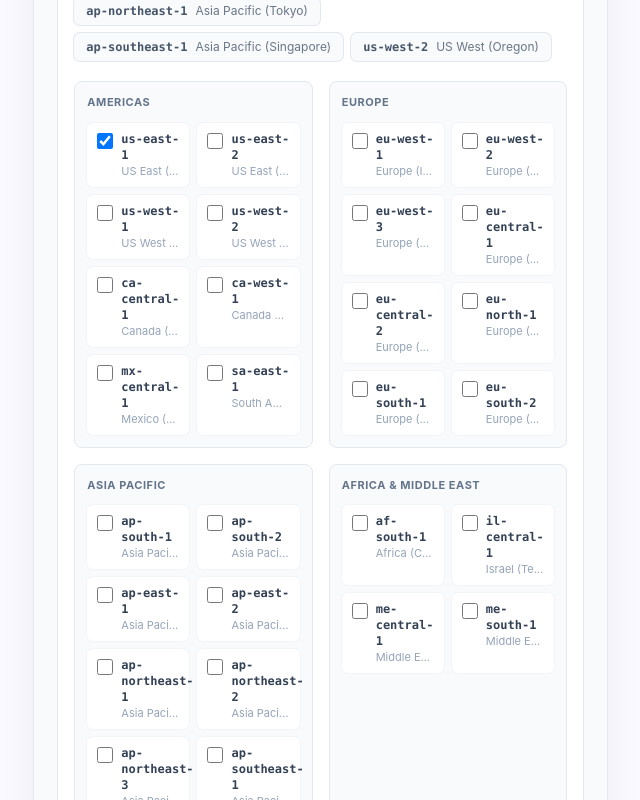
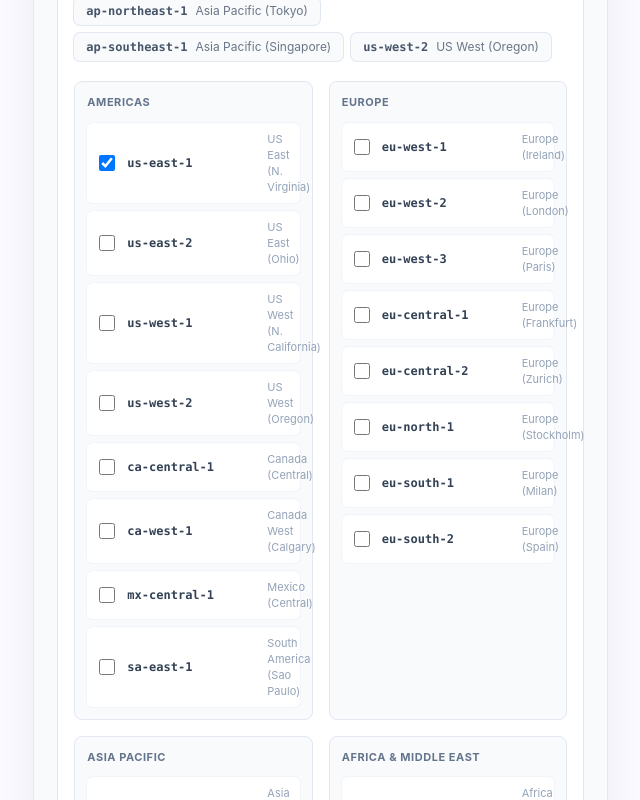
Before and after one commit to hkjs96/aws-alert-manager, a Next.js app in the folder frontend/: page /customers in a window 1280 px wide. Shown: the part 1020-1820 px from the top of the page, without its empty margins (640-1280 px from the left). Built offline with nearby package versions, Linux system fonts and the light colour scheme; no server answers.

Commit message:
show region options as single-row list

```diff
--- a/frontend/components/settings/AccountSection.tsx
+++ b/frontend/components/settings/AccountSection.tsx
@@ -359,18 +359,18 @@ export function AccountSection({ accounts, customers }: AccountSectionProps) {
                     <div className="mb-3 text-[11px] font-bold uppercase tracking-wider text-slate-500">
                       {group.title}
                     </div>
-                    <div className="grid gap-2 sm:grid-cols-2">
+                    <div className="space-y-2">
                       {group.regions.map((region) => (
-                        <label key={region} className="flex min-w-0 items-start gap-2 rounded-md bg-white px-2.5 py-2 text-xs text-slate-700 ring-1 ring-slate-100">
+                        <label key={region} className="flex min-w-0 items-center gap-3 rounded-md bg-white px-3 py-2 text-xs text-slate-700 ring-1 ring-slate-100">
                           <input
                             type="checkbox"
                             checked={regions.includes(region)}
                             onChange={() => toggleRegion(region)}
-                            className="mt-0.5 h-4 w-4 shrink-0 rounded border-slate-300 text-primary focus:ring-primary/20"
+                            className="h-4 w-4 shrink-0 rounded border-slate-300 text-primary focus:ring-primary/20"
                           />
-                          <span className="min-w-0">
-                            <span className="block font-mono font-semibold text-slate-700">{region}</span>
-                            <span className="block truncate text-[11px] text-slate-400">{regionLabel(region)}</span>
+                          <span className="flex min-w-0 flex-1 items-center gap-3">
+                            <span className="w-32 shrink-0 font-mono font-semibold text-slate-700">{region}</span>
+                            <span className="min-w-0 flex-1 text-[11px] text-slate-400">{regionLabel(region)}</span>
                           </span>
                         </label>
                       ))}
```
